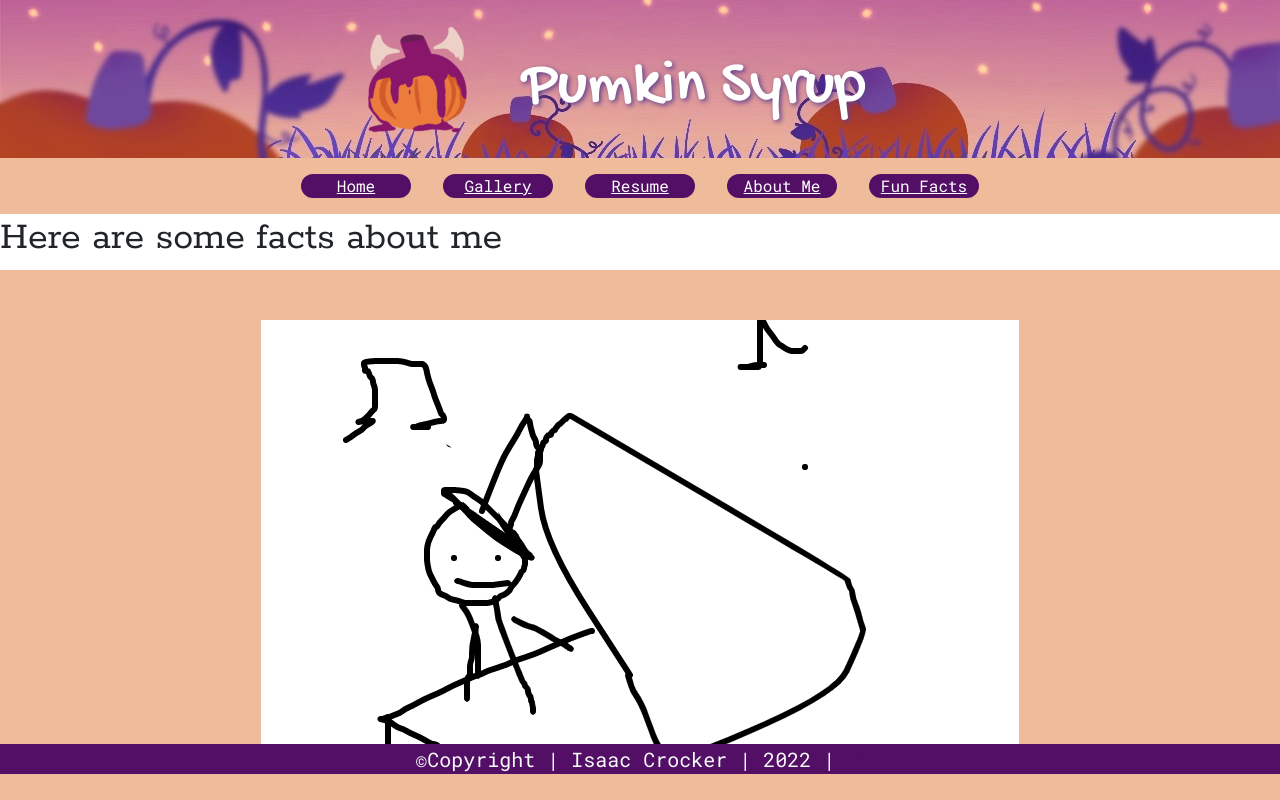
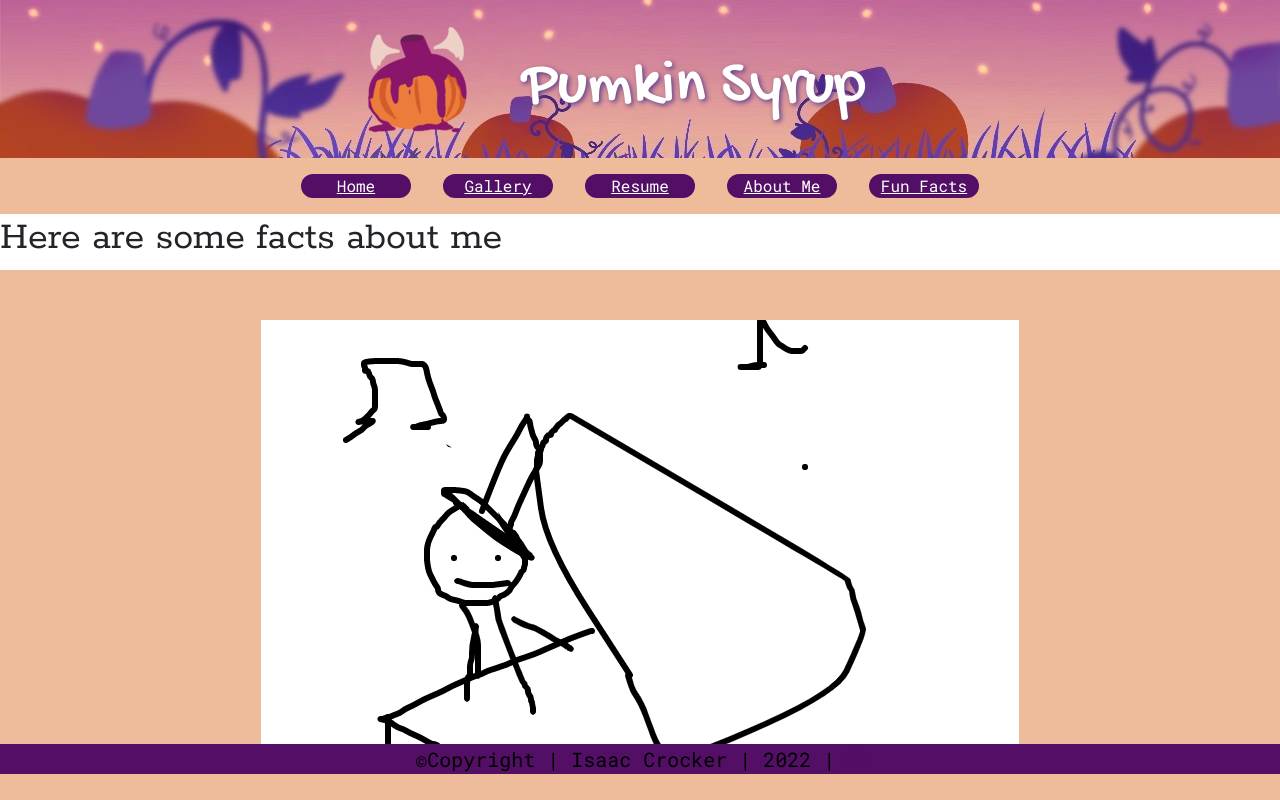
Before and after one commit to PumkinSyrup/pumkinsyrup.github.io, a plain HTML site: page facts.html in a window 1280 px wide. Drawn offline with nearby package versions, Linux system fonts and the light colour scheme.

Commit message:
Update facts.html

```diff
--- a/facts.html
+++ b/facts.html
@@ -34,7 +34,7 @@
     </div>
     <!-- footer -->
        <footer class="footer text-center text-light position-relative ">
-  <p class="lead">
+  <p class="lead ft">
         &copy;Copyright | Isaac Crocker |  2022 |
       <a href="https://www.instagram.com/pumkin_syrup/">
     <span class="fab fa-instagram" aria-hidden="true" title="Instagram link">
```
